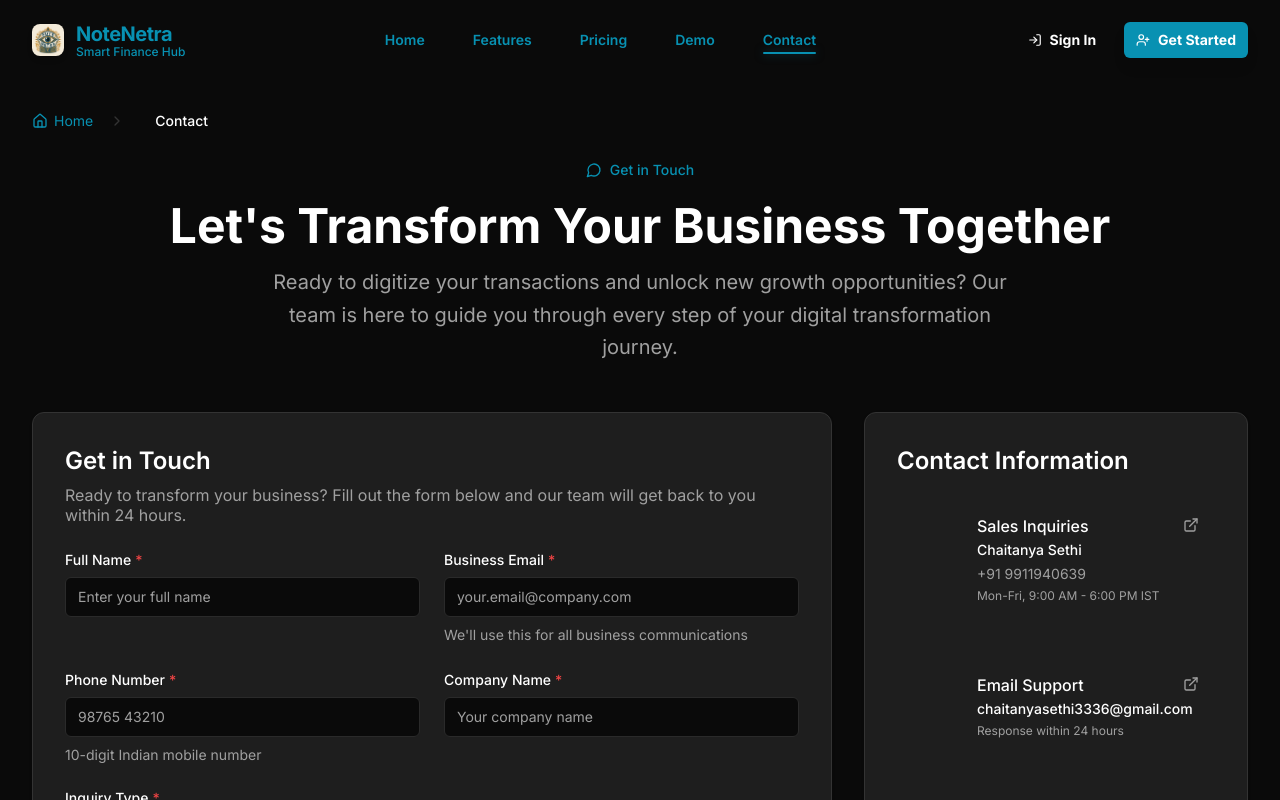
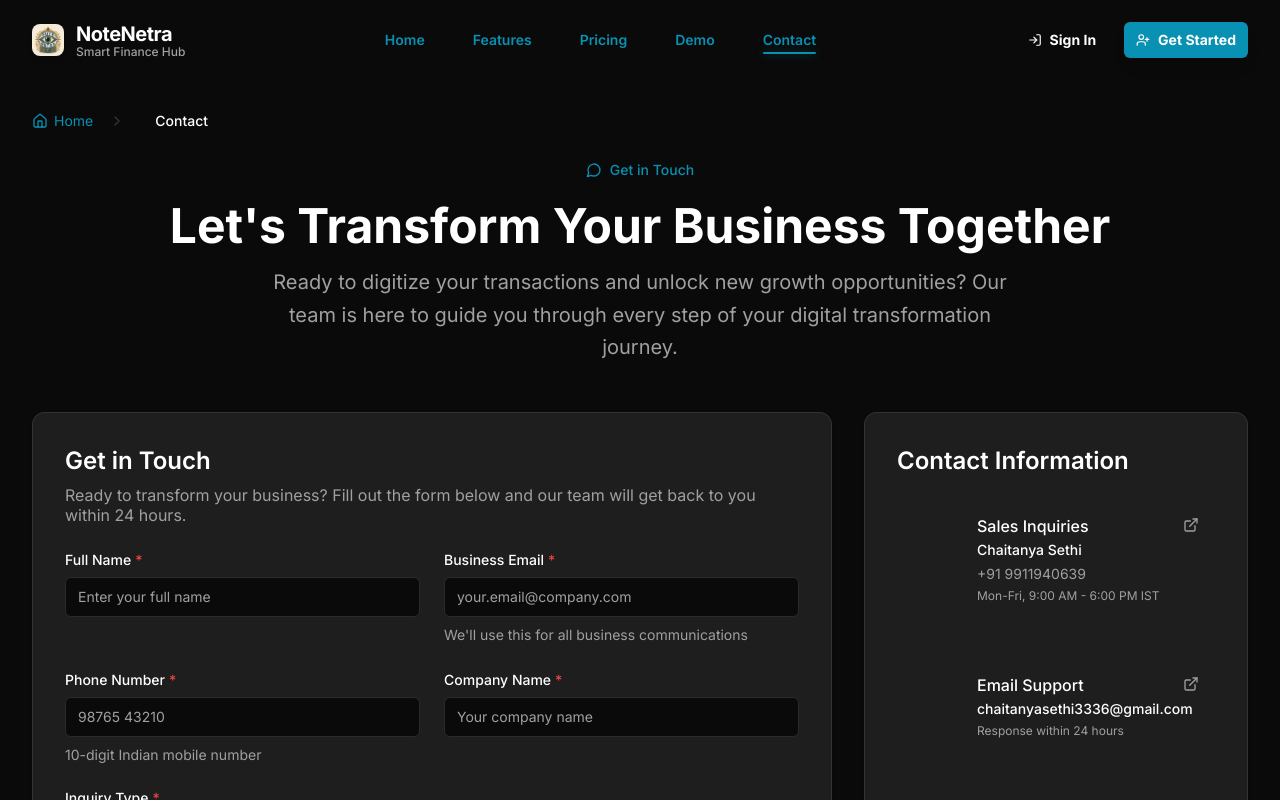
Before and after one commit to Kakupro/Notenetraweb, a React (Vite) app: page /contact-page in a window 1280 px wide. Shown: the top 800 px of the page. Built offline with nearby package versions, Linux system fonts and the light colour scheme.

Commit message:
Fix website loading error: resolve motion collisions, fix design tokens, and clean dependencies

```diff
--- a/index.html
+++ b/index.html
@@ -11,7 +11,7 @@
   <link rel="manifest" href="/manifest.json" />
   <script>
     // Prevent flash of unstyled content by setting theme immediately
-    (function() {
+    (function () {
       const theme = localStorage.getItem('theme') || 'dark';
       if (theme === 'dark') {
         document.documentElement.classList.add('dark');
@@ -20,7 +20,7 @@
       }
     })();
   </script>
-<script type="module" src="https://static.rocket.new/rocket-web.js?_cfg=https%3A%2F%2Fnotenetra3439back.builtwithrocket.new&_be=https%3A%2F%2Fapplication.rocket.new&_v=0.1.6"></script>
+  <!-- <script type="module" src="https://static.rocket.new/rocket-web.js?_cfg=https%3A%2F%2Fnotenetra3439back.builtwithrocket.new&_be=https%3A%2F%2Fapplication.rocket.new&_v=0.1.6"></script> -->
 </head>
 
 <body>
--- a/src/components/ui/CustomLogo.jsx
+++ b/src/components/ui/CustomLogo.jsx
@@ -39,9 +39,9 @@ const CustomLogo = ({ variant = 'default', className = '', showText = true, desi
       icon: (
         <div className="w-8 h-8 bg-gradient-to-br from-green-500 to-blue-500 rounded-lg flex items-center justify-center shadow-md transition-all duration-300 group-hover:scale-105 group-hover:rotate-3">
           <svg width="20" height="20" viewBox="0 0 24 24" fill="none" className="text-white">
-            <circle cx="12" cy="12" r="10" fill="none" stroke="currentColor" strokeWidth="2"/>
-            <path d="M8 12L11 15L16 9" stroke="currentColor" strokeWidth="2" strokeLinecap="round" strokeLinejoin="round"/>
-            <circle cx="12" cy="12" r="3" fill="currentColor"/>
+            <circle cx="12" cy="12" r="10" fill="none" stroke="currentColor" strokeWidth="2" />
+            <path d="M8 12L11 15L16 9" stroke="currentColor" strokeWidth="2" strokeLinecap="round" strokeLinejoin="round" />
+            <circle cx="12" cy="12" r="3" fill="currentColor" />
           </svg>
         </div>
       ),
@@ -52,8 +52,8 @@ const CustomLogo = ({ variant = 'default', className = '', showText = true, desi
       icon: (
         <div className="w-8 h-8 bg-gradient-to-br from-emerald-600 to-teal-600 rounded-full flex items-center justify-center shadow-lg transition-all duration-300 group-hover:scale-110 group-hover:shadow-xl">
           <svg width="20" height="20" viewBox="0 0 24 24" fill="none" className="text-white">
-            <path d="M12 2L13.09 8.26L20 9L13.09 9.74L12 16L10.91 9.74L4 9L10.91 8.26L12 2Z" fill="currentColor"/>
-            <circle cx="12" cy="12" r="3" fill="none" stroke="currentColor" strokeWidth="2"/>
+            <path d="M12 2L13.09 8.26L20 9L13.09 9.74L12 16L10.91 9.74L4 9L10.91 8.26L12 2Z" fill="currentColor" />
+            <circle cx="12" cy="12" r="3" fill="none" stroke="currentColor" strokeWidth="2" />
           </svg>
         </div>
       ),
@@ -64,7 +64,7 @@ const CustomLogo = ({ variant = 'default', className = '', showText = true, desi
       icon: (
         <div className="w-8 h-8 bg-gradient-to-br from-slate-800 to-slate-600 rounded-md flex items-center justify-center shadow-md transition-all duration-300 group-hover:scale-105">
           <svg width="20" height="20" viewBox="0 0 24 24" fill="none" className="text-white">
-            <path d="M4 6H20M4 12H20M4 18H20" stroke="currentColor" strokeWidth="2" strokeLinecap="round"/>
+            <path d="M4 6H20M4 12H20M4 18H20" stroke="currentColor" strokeWidth="2" strokeLinecap="round" />
           </svg>
         </div>
       ),
@@ -112,10 +112,10 @@ const CustomLogo = ({ variant = 'default', className = '', showText = true, desi
       <LogoIcon />
       {config.showText && (
         <div className="flex flex-col">
-          <span className="text-xl font-bold text-dark-text-primary tracking-tight">
+          <span className="text-xl font-bold text-foreground tracking-tight">
             {config.companyName}
           </span>
-          <span className="text-xs text-dark-text-muted -mt-1 font-medium">
+          <span className="text-xs text-muted-foreground -mt-1 font-medium">
             {config.tagline}
           </span>
         </div>
--- a/src/components/ui/Header.jsx
+++ b/src/components/ui/Header.jsx
@@ -97,7 +97,6 @@ const Header = () => {
                   {item?.label}
                   {isActivePath(item?.path) && (
                     <motion.div
-                      layoutId="activeNav"
                       className="absolute bottom-1 left-4 right-4 h-0.5 bg-primary rounded-full shadow-[0_0_10px_rgba(8,145,178,0.5)]"
                     />
                   )}
--- a/src/pages/landing-page/components/DashboardPreview.jsx
+++ b/src/pages/landing-page/components/DashboardPreview.jsx
@@ -2,6 +2,7 @@ import React, { useState, useRef, useEffect } from 'react';
 import { motion, AnimatePresence } from 'framer-motion';
 import { useNavigate } from 'react-router-dom';
 import Icon from '../../../components/AppIcon';
+import Button from '../../../components/ui/Button';
 
 const DashboardPreview = () => {
   const [activeTab, setActiveTab] = useState('overview');
@@ -99,8 +100,8 @@ const DashboardPreview = () => {
                 key={tab}
                 onClick={() => setActiveTab(tab)}
                 className={`px-6 py-2.5 rounded-xl text-sm font-bold transition-all duration-300 capitalize ${activeTab === tab
-                    ? 'bg-background text-primary shadow-lg border border-border/50'
-                    : 'text-muted-foreground hover:text-foreground hover:bg-muted/50'
+                  ? 'bg-background text-primary shadow-lg border border-border/50'
+                  : 'text-muted-foreground hover:text-foreground hover:bg-muted/50'
                   }`}
               >
                 {tab}
--- a/src/pages/landing-page/components/FeaturesShowcase.jsx
+++ b/src/pages/landing-page/components/FeaturesShowcase.jsx
@@ -1,8 +1,8 @@
 import React, { useState, useRef, useEffect } from 'react';
 import { motion, AnimatePresence } from 'framer-motion';
 import Icon from '../../../components/AppIcon';
-import { getFunctions, httpsCallable } from 'firebase/functions';
-import { app } from '../../../firebase';
+import { functions } from '../../../firebase';
+import { httpsCallable } from 'firebase/functions';
 import Button from '../../../components/ui/Button';
 
 const FeaturesShowcase = () => {
@@ -17,7 +17,6 @@ const FeaturesShowcase = () => {
   const [loading, setLoading] = useState(false);
   const [error, setError] = useState(null);
 
-  const functions = getFunctions(app);
   const calculateScore = httpsCallable(functions, 'calculateCreditScore');
 
   const handleCalculateCreditScore = async () => {
--- a/src/styles/index.css
+++ b/src/styles/index.css
@@ -234,3 +234,46 @@ input:focus, textarea:focus, select:focus {
   outline: 2px solid var(--accent-primary);
   outline-offset: 2px;
 }
+
+/* Custom Animations */
+@keyframes gradient {
+  0% { background-position: 0% 50%; }
+  50% { background-position: 100% 50%; }
+  100% { background-position: 0% 50%; }
+}
+
+@keyframes fadeIn {
+  from { opacity: 0; }
+  to { opacity: 1; }
+}
+
+@keyframes slideInRight {
+  from { transform: translateX(100%); }
+  to { transform: translateX(0); }
+}
+
+.animate-gradient {
+  animation: gradient 6s linear infinite;
+  background-size: 200% auto;
+}
+
+.animate-fade-in {
+  animation: fadeIn 0.3s ease-out forwards;
+}
+
+.animate-slide-in-right {
+  animation: slideInRight 0.3s ease-out forwards;
+}
+
+:root {
+  --navigation: 100;
+  --mobile-menu: 200;
+}
+
+.z-navigation {
+  z-index: var(--navigation);
+}
+
+.z-mobile-menu {
+  z-index: var(--mobile-menu);
+}
```
